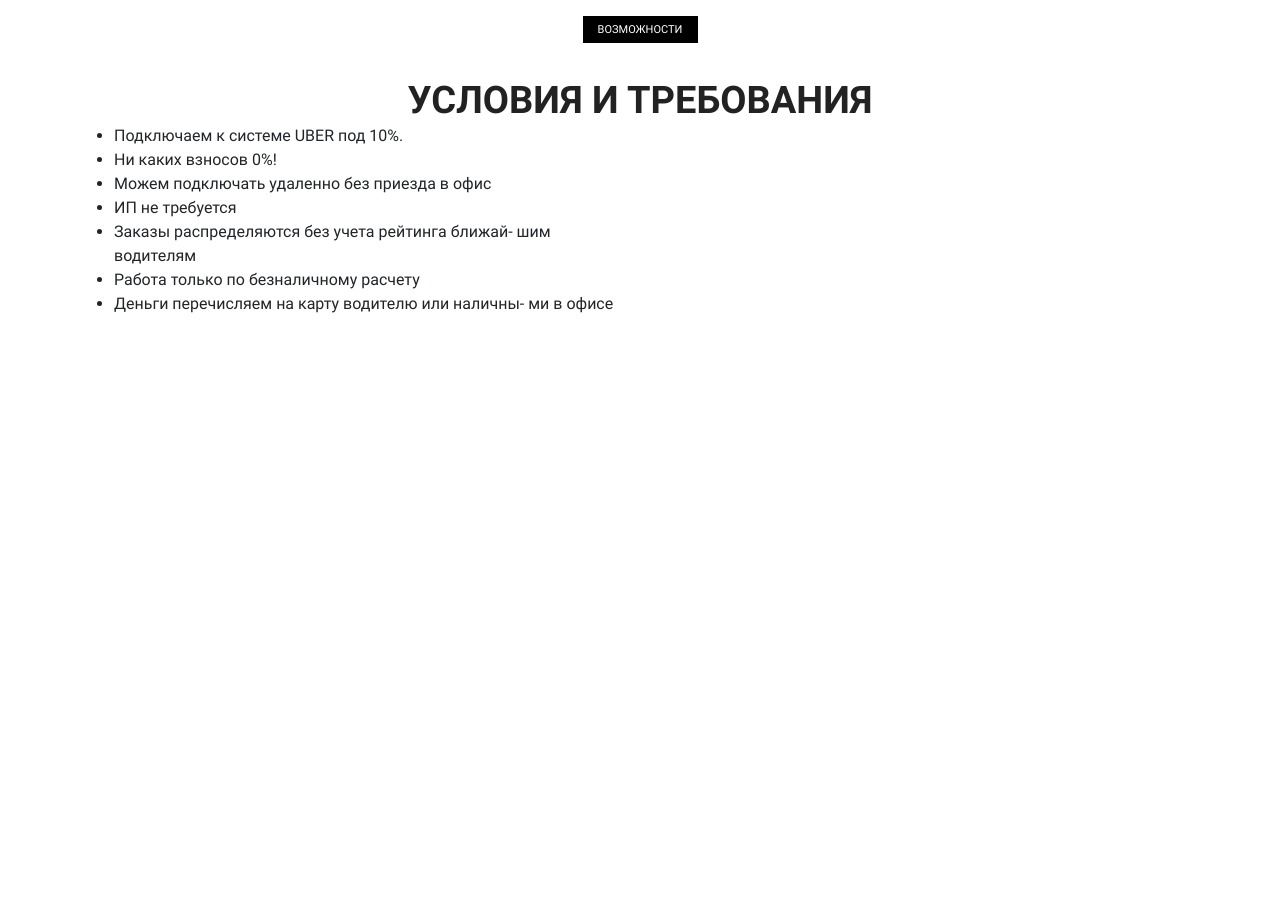
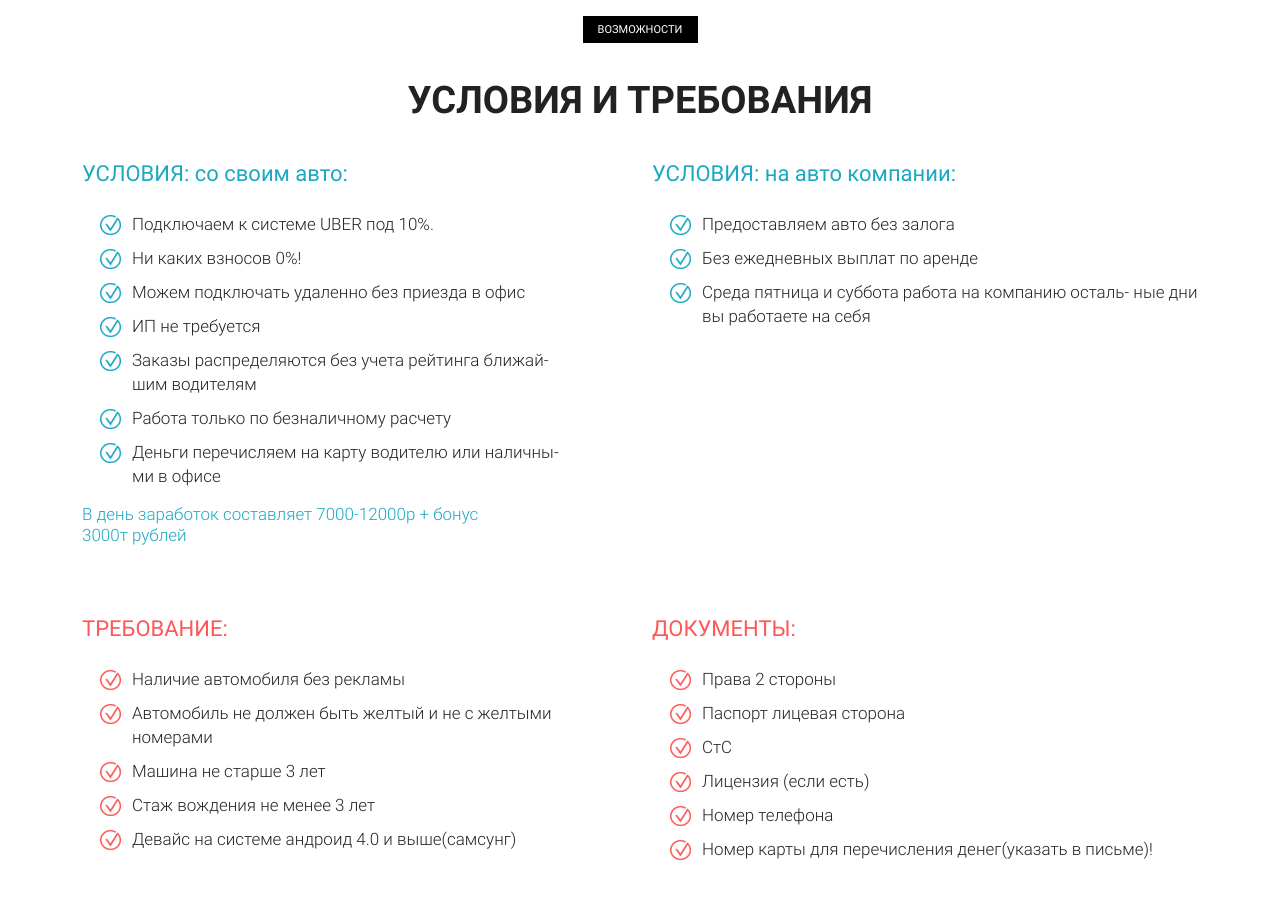
Before and after one commit to Quiddlee/Uber, a plain HTML site: page index.html in a window 1280 px wide. Shown: the part 3520-4418 px from the top of the page. Before the commit the page ends 3936 px from the top, so only its background shows below. Drawn offline with Linux system fonts and the light colour scheme.

Commit message:
require section done

```diff
--- a/index.html
+++ b/index.html
@@ -199,22 +199,108 @@
                 <div class="title">условия и требования</div>
                 <div class="row">
                     <div class="col-md-6">
-                        <div class="require_title"></div>
+                        <div class="require_wrapper">
+                            <div class="require_title">
+                                УСЛОВИЯ: со своим авто:
+                            </div>
+                            <ul class="require_list">
+                                <li>
+                                    Подключаем к системе UBER  под 10%.
+                                </li>
+                                <li>
+                                    Ни каких взносов  0%!
+                                </li>
+                                <li>
+                                    Можем подключать удаленно без приезда в офис
+                                </li>
+                                <li>
+                                    ИП не требуется
+                                </li>
+                                <li>
+                                    Заказы распределяются без учета рейтинга ближай- <br>
+                                    шим водителям
+                                </li>
+                                <li>
+                                    Работа только по безналичному расчету
+                                </li>
+                                <li>
+                                    Деньги перечисляем на карту водителю или наличны- <br>
+                                    ми в офисе
+                                </li>
+                            </ul>
+                            <div class="require_descr">
+                                В день заработок составляет 7000-12000р + бонус 3000т рублей
+                            </div>
+                        </div>
+                    </div>
+                    <div class="col-md-6">
+                        <div class="require_wrapper">
+                            <div class="require_title">
+                                УСЛОВИЯ: на авто компании:
+                            </div>
                         <ul class="require_list">
-                            <li>Подключаем к системе UBER  под 10%.</li>
-                            <li>Ни каких взносов  0%!</li>
-                            <li>Можем подключать удаленно без приезда в офис</li>
-                            <li>ИП не требуется</li>
-                            <li>Заказы распределяются без учета рейтинга ближай-
-                                шим водителям</li>
-                            <li>Работа только по безналичному расчету</li>
-                            <li>Деньги перечисляем на карту водителю или наличны-
-                                ми в офисе</li>
+                            <li>Предоставляем авто без залога
+                            </li>
+                            <li>Без ежедневных выплат по аренде
+                            </li>
+                            <li>Среда пятница и суббота работа на компанию осталь-
+                                ные дни вы работаете на себя
+                            </li>
                         </ul>
+                        </div>
                     </div>
-                    <div class="col-md-6"></div>
-                    <div class="col-md-6"></div>
-                    <div class="col-md-6"></div>
+                    <div class="col-md-6">
+                        <div class="require_wrapper require_wrapper_nmb warning">
+                            <div class="require_title">
+                                ТРЕБОВАНИЕ:
+                            </div>
+                        <ul class="require_list">
+                            <li>
+                                Наличие автомобиля без рекламы
+                            </li>
+                            <li>
+                                Автомобиль не должен быть желтый и не с желтыми
+                                номерами
+                            </li>
+                            <li>
+                                Машина не старше 3 лет
+                            </li>
+                            <li>
+                                Стаж вождения не менее 3 лет
+                            </li>
+                            <li>
+                                Девайс на системе андроид 4.0 и выше(самсунг)
+                            </li>
+                        </ul>
+                        </div>
+                    </div>
+                    <div class="col-md-6">
+                        <div class="require_wrapper require_wrapper_nmb warning">
+                            <div class="require_title">
+                                ДОКУМЕНТЫ:
+                            </div>
+                        <ul class="require_list">
+                            <li>
+                                Права 2 стороны
+                            </li>
+                            <li>
+                                Паспорт лицевая сторона
+                            </li>
+                            <li>
+                                СтС
+                            </li>
+                            <li>
+                                Лицензия (если есть)
+                            </li>
+                            <li>
+                                Номер телефона
+                            </li>
+                            <li>
+                                Номер карты для перечисления денег(указать в письме)!
+                            </li>
+                        </ul>
+                        </div>
+                    </div>
                 </div>
             </div>
         </section>
--- a/sass/style.sass
+++ b/sass/style.sass
@@ -276,11 +276,11 @@ nav
             &:hover
                 &:before
                     background-color: $red-text
-                    transform: scale(1.3, 1.5)
+                    transform: scale(1.3, 1.3)
                     // width: 60%
                 &:after
                     background-color: $red-text
-                    transform: scale(1.5, 1.3)
+                    transform: scale(1.3, 1.3)
                     left: 12.4px
                     // height: 60%
 
@@ -314,3 +314,41 @@ nav
 
 .require
     padding: 68px 0 84px 0
+    &_wrapper
+        margin: 33px 0
+        &_nmb
+            margin-bottom: 0px
+    &_title
+        font-weight: 400
+        font-size: 22px
+        color: #1CA8C3
+    &_list
+        list-style-type: none
+        padding-left: 50px
+        margin-top: 22px
+        li
+            position: relative
+            font-size: 17px
+            font-weight: 300
+            line-height: 24px
+            margin-bottom: 10px
+            &::before
+                content: ''
+                display: block
+                position: absolute
+                left: -32px
+                top: 3px
+                width: 21px
+                height: 20px
+                background: url(../icons/check_blue.png) center (center / cover) no-repeat
+    &_descr
+        font-weight: 300
+        font-size: 17px
+        color: #1CA8C3
+    .warning
+        .require_title
+            color: $red-text
+        .require_list
+            li
+                &::before
+                    background: url(../icons/check_red.png) center (center / cover) no-repeat
```
Also changed, not shown: css/style.min.css, 1 other file.
